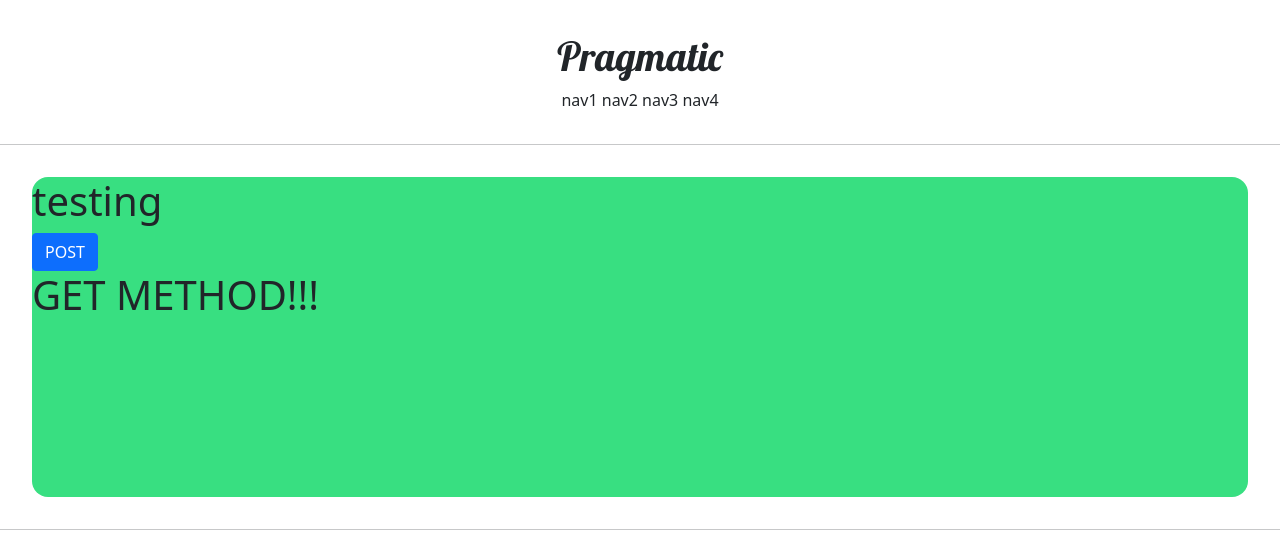
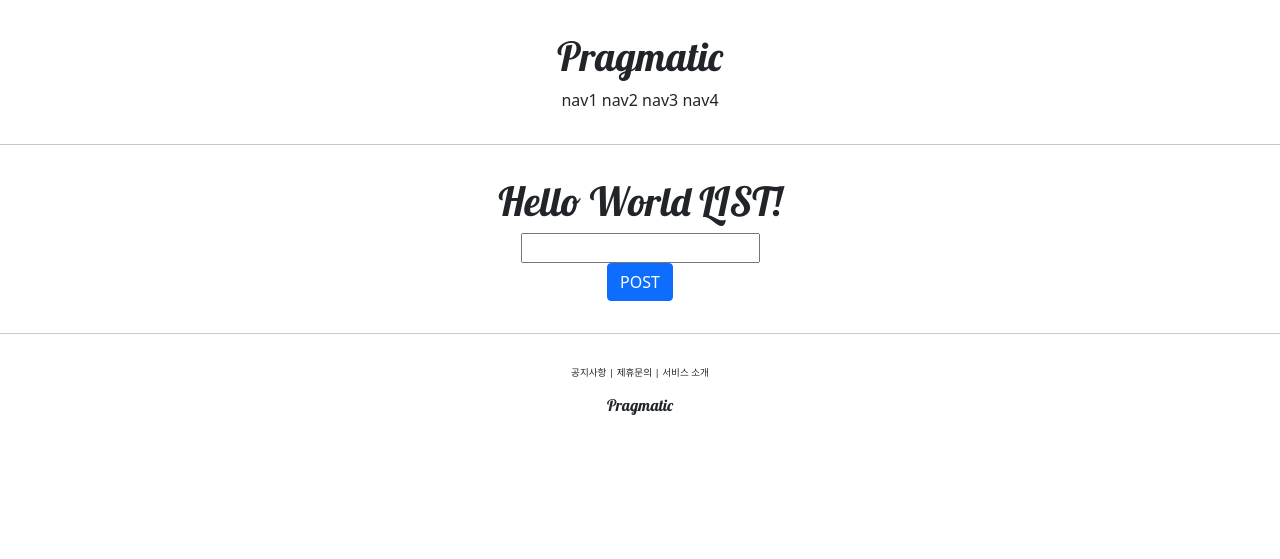
Before and after one commit to leesh9069/Django_Project_LSH, a Django app: page /account/hello_world/ in a window 1280 px wide. Shown: the top 559 px of the page. Run offline with Django 3.2, Linux system fonts and the light colour scheme.

Commit message:
7/28 LSH commit 3

```diff
--- a/accountapp/templates/accountapp/hello_world.html
+++ b/accountapp/templates/accountapp/hello_world.html
@@ -1,21 +1,27 @@
 {% extends 'base.html' %}
 
 {% block content %}
-    <div style = "height: 20rem; background-color: #38df81; border-radius: 1rem; margin: 2rem;">
-        <h1>
-            testing
+    <div style = "border-radius: 1rem; margin: 2rem; text-align: center">
+        <h1 style = "font-family: 'lobster', cursive;">
+            Hello World LIST!
         </h1>
 
         <!--form : 서버에 보내는 요청 명세서와 같은 역할 -->
         <form action = "/account/hello_world/" method="post">
-                {%  csrf_token %} <!-- 장고에서 제공하는 보안 기능 -->
-            <input type="submit" class="btn btn-primary" value="POST">
-
+            {%  csrf_token %} <!-- 장고에서 제공하는 보안 기능 -->
+            <div>
+                <input type="text" name="hello_world_input">
+            </div>
+            <div>
+                <input type="submit" class="btn btn-primary" value="POST">
+            </div>
         </form>
 
         <!-- views.py 에서 context에서 가져온 text-->
+        {% if hello_world_output %}
         <h1>
-            {{ text }}
+            {{ hello_world_output.text }}
         </h1>
+        {% endif %}
     </div>
 {% endblock %}
--- a/accountapp/views.py
+++ b/accountapp/views.py
@@ -2,10 +2,19 @@ from django.http import HttpResponse
 from django.shortcuts import render
 
 # Create your views here.
+from accountapp.models import HelloWorld
+
 
 def hello_world(request):
 
     if request.method == 'POST':
-        return render(request, 'accountapp/hello_world.html', context={'text': 'POST METHOD!!!'})
+
+        temp = request.POST.get('hello_world_input')  # hello_world_input의 데이터를 get으로 받아옴(통신)
+
+        new_hello_world = HelloWorld()
+        new_hello_world.text = temp
+        new_hello_world.save()
+
+        return render(request, 'accountapp/hello_world.html', context={'hello_world_output': new_hello_world})
     else:
         return render(request, 'accountapp/hello_world.html', context={'text': 'GET METHOD!!!'})
```
Also changed, not shown: db.sqlite3.
